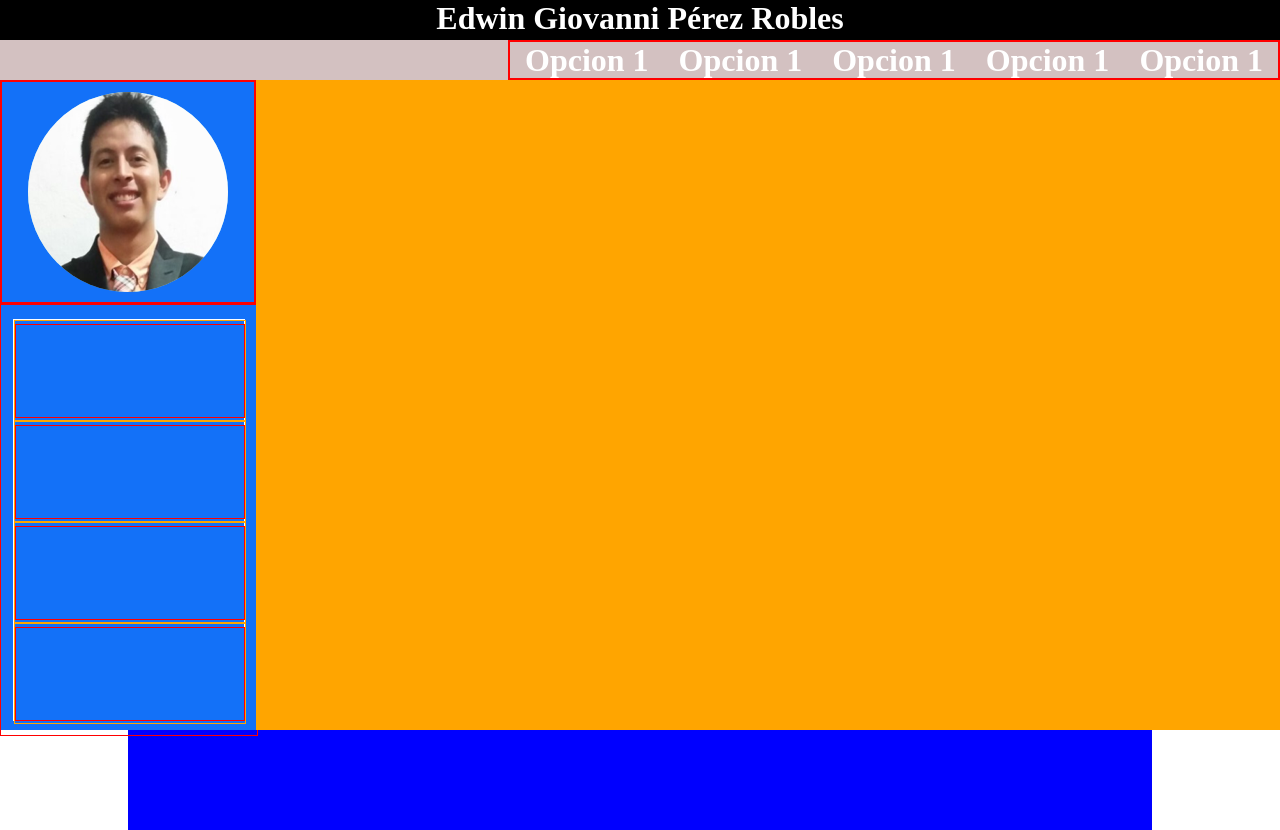
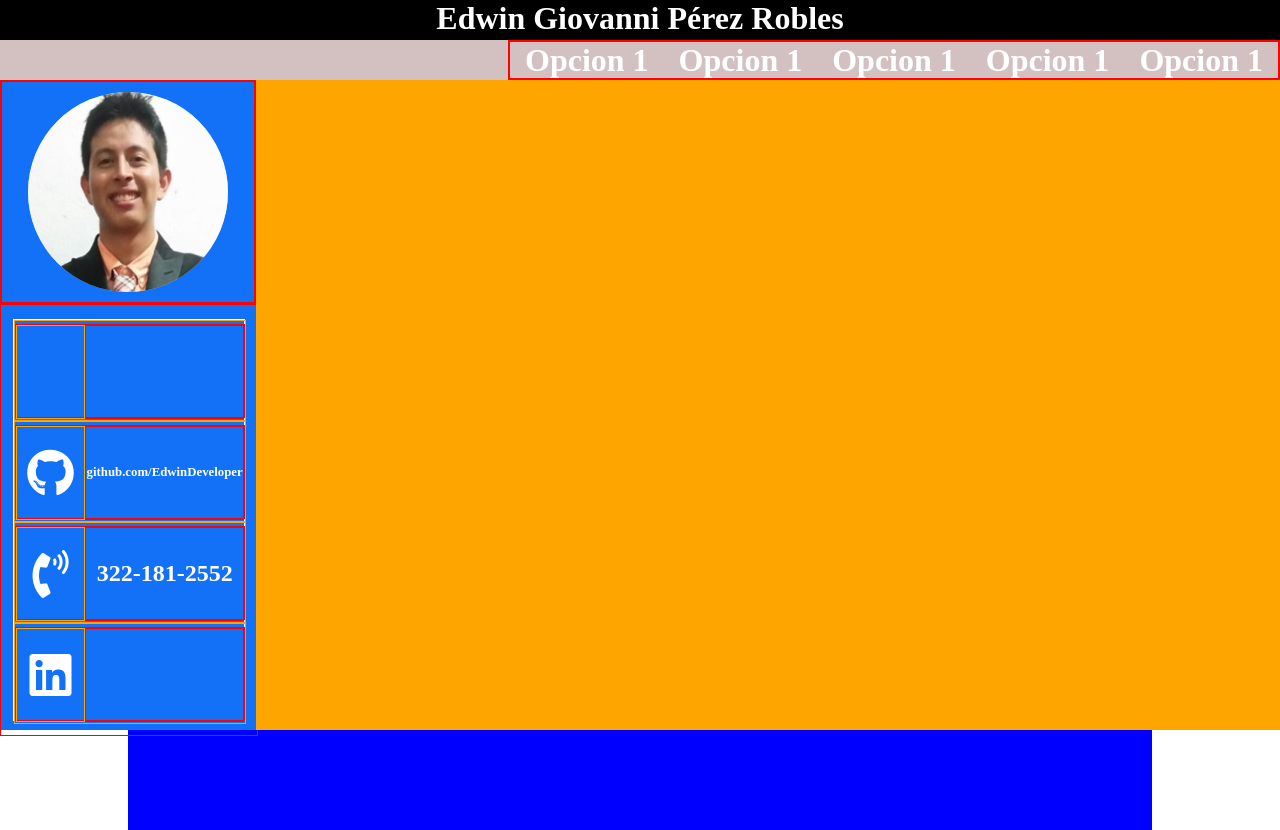
Before and after one commit to EdwinDeveloper/PortFolio, a plain HTML site: page index.html in a window 1280 px wide. Drawn offline with Linux system fonts and the light colour scheme.

Commit message:
Restructuracion

```diff
--- a/css/main.scss
+++ b/css/main.scss
@@ -86,6 +86,36 @@ body{
                                     width: 100%;
                                     height:92px;
                                     border:solid 1px red;
+                                    display: flex;
+                                    .icon-content{
+                                        width: 30%;
+                                        height:92px;
+                                        border: solid 1px orange;
+                                        display: flex;
+                                        justify-content: center;
+                                        align-items: center;
+                                        i{
+                                            color:white;
+                                            font-size: 3rem;
+                                            margin: auto auto;
+                                        }
+                                    }
+                                    .text-contactame{
+                                        width: 70%;
+                                        height: 92px;
+                                        border:solid 1px red;
+                                        display: flex;
+                                        justify-content: center;
+                                        align-items: center;
+                                        label{
+                                            color:white;
+                                            font-weight: bold;
+                                            font-size: 1.5rem;
+                                        }
+                                        label.git{
+                                            font-size: 0.8rem;
+                                        }
+                                    }
                                 }
                             }
                         }
--- a/index.html
+++ b/index.html
@@ -3,6 +3,7 @@
 <head>
     <meta charset="UTF-8">
     <link rel="stylesheet" href="css/main.css">
+    <link rel="stylesheet" href="https://use.fontawesome.com/releases/v5.4.2/css/all.css" integrity="sha384-/rXc/GQVaYpyDdyxK+ecHPVYJSN9bmVFBvjA/9eOB+pb3F2w2N6fc5qB9Ew5yIns" crossorigin="anonymous">
     <meta name="viewport" content="width=device-width, initial-scale=1.0">
     <meta http-equiv="X-UA-Compatible" content="ie=edge">
     <title>Edwin Developer</title>
@@ -30,16 +31,38 @@
                 <div class="mision-vision">
                     <div class="content-mision-vision">
                         <div class="contactame">
-                            <div class="contacteme-content"></div>
+                            <div class="contacteme-content">
+                                <div class="icon-content"></div>
+                                <div class="text-contactame"></div>
+                            </div>
                         </div>
                         <div class="contactame">
-                            <div class="contacteme-content"></div>
+                            <div class="contacteme-content">
+                                <div class="icon-content">
+                                        <i class="fab fa-github"></i>
+                                </div>
+                                <div class= "text-contactame">
+                                    <label class="git" for="">github.com/EdwinDeveloper</label>
+                                </div>
+                            </div>
                         </div>
                         <div class="contactame">
-                            <div class="contacteme-content"></div>
+                            <div class="contacteme-content">
+                                <div class="icon-content">
+                                        <i class="fas fa-phone-volume"></i>
+                                </div>
+                                <div class="text-contactame">
+                                    <label for="">322-181-2552</label>
+                                </div>
+                            </div>
                         </div>
                         <div class="contactame">
-                            <div class="contacteme-content"></div>
+                            <div class="contacteme-content">
+                                <div class="icon-content">
+                                        <i class="fab fa-linkedin"></i>
+                                </div>
+                                <div class="text-contactame"></div>
+                            </div>
                         </div>
                     </div>
                 </div>
```
Also changed, not shown: css/main.css, 1 other file.
